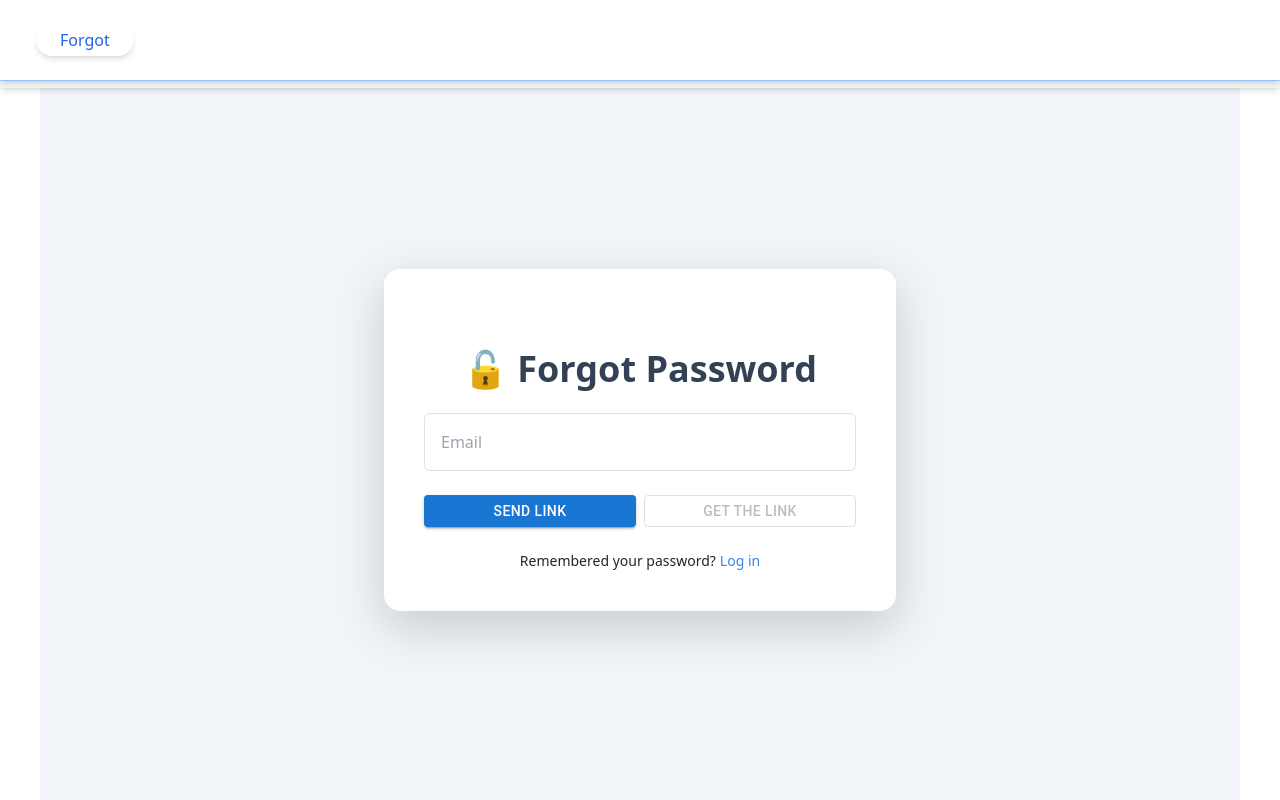
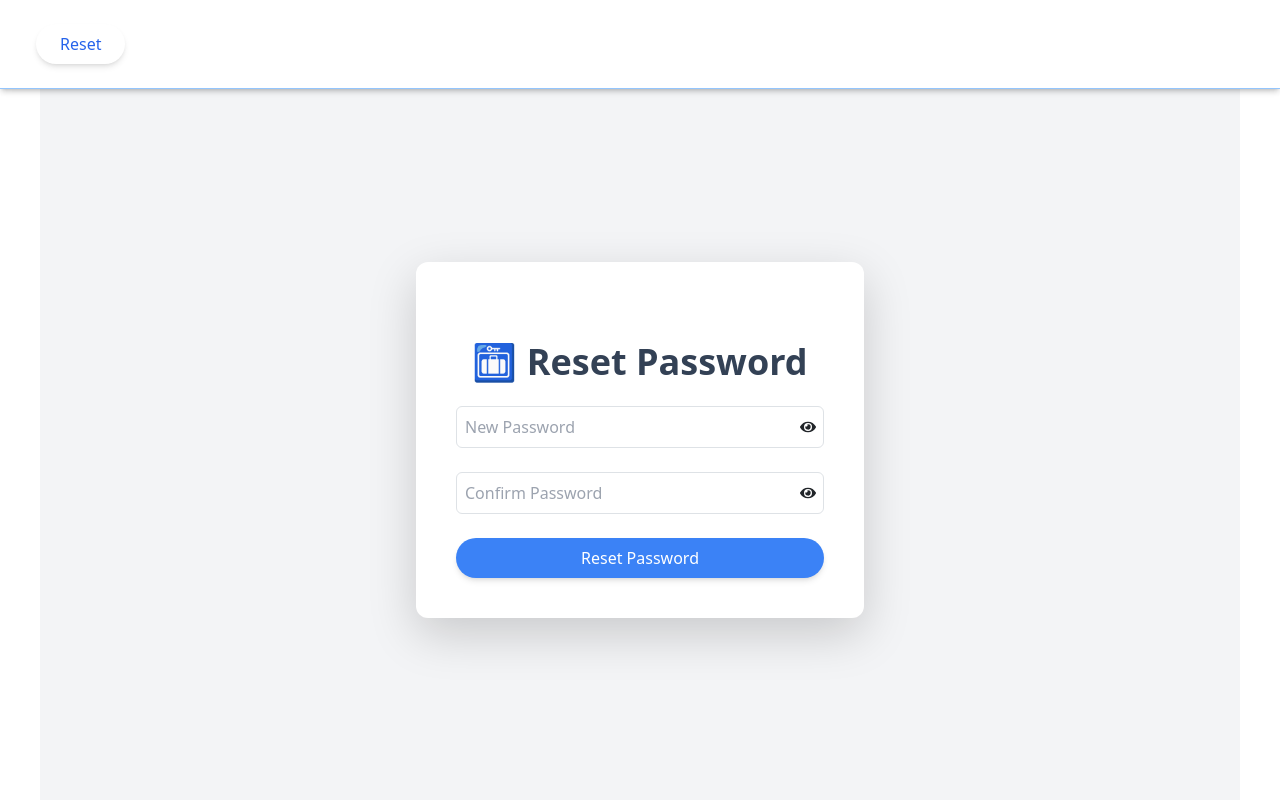
Before and after one commit to Emmanuel10701/Airline_Frontent_React, a React (Vite) app: page /reset-password in a window 1280 px wide. Shown: the top 800 px of the page. Built offline with nearby package versions, Linux system fonts and the light colour scheme; the HTML template or start-up script is replaced by a standard one.

Commit message:
✨ Added reset password functionality

```diff
--- a/src/App.jsx
+++ b/src/App.jsx
@@ -8,8 +8,8 @@ import AccountSelection from './components/account'; // Import the AccountSelect
 import Contact from '../src/pages/contact'; // Import the Contact component
 import Register from '../src/pages/register'; // Import the Register component
 import Login from '../src/pages/login'; // Import the Login component
-import Reset from '../src/pages/forgot.jsx'; // Import the Login component
-import Forgot from '../src/pages/reset.jsx'; // Import the Login component
+import Reset from '../src/pages/reset.jsx'; // Import the Login component
+import Forgot from '../src/pages/forgot.jsx'; // Import the Login component
 import Joblist from '../src/pages/jobaspage.jsx'; // Import the Joblist component
 import JobDetail from '../src/pages/jobDetail.jsx'; // Import the JobDetail component
 import Clientdashboard from '../src/pages/clientdashboard.jsx'; // Import the Clientdashboard component
--- a/src/components/profile.jsx
+++ b/src/components/profile.jsx
@@ -1,19 +1,18 @@
 import React, { useState } from 'react';
-import placeholder from "../assets/default.png"
+import placeholder from "../assets/default.png";
 
 const nationalities = [
     "American", "British", "Canadian", "Australian", "Indian", "German", "French", "Italian",
     "Japanese", "Chinese", "Brazilian", "Mexican", "South African", "Russian", "Other",
-    "Argentinian", "Belgian", "Brazilian", "Colombian", "Dutch", "Egyptian", "Greek",
+    "Argentinian", "Belgian", "Colombian", "Dutch", "Egyptian", "Greek",
     "Hong Konger", "Iraqi", "Irish", "Israeli", "Malaysian", "New Zealander", "Nigerian",
     "Norwegian", "Pakistani", "Peruvian", "Philippine", "Portuguese", "Saudi", "Singaporean",
     "South Korean", "Spanish", "Swedish", "Swiss", "Thai", "Turkish", "Ukrainian", "Vietnamese",
     "Austrian", "Chilean", "Danish", "Finland", "Hungarian", "Indonesian", "Kenyan",
     "Kuwaiti", "Latvian", "Lithuanian", "Luxembourger", "Maltese", "Moroccan", "Qatari",
     "Romanian", "Serbian", "Slovak", "Slovenian", "Sri Lankan", "Tanzanian", "Tunisian",
-    "Vietnamese", "Welsh", "Yemeni", "Zambian", "Zimbabwean"
+    "Welsh", "Yemeni", "Zambian", "Zimbabwean"
 ];
-
 
 const skills = [
     "JavaScript", "Python", "Java", "C++", "Ruby", "Go", "HTML", "CSS", "React", "Node.js",
@@ -51,15 +50,39 @@ const JobApplicantForm = () => {
         });
     };
 
-    const handleSubmit = (e) => {
+    const handleSubmit = async (e) => {
         e.preventDefault();
-        // Handle form submission logic here
-        console.log(formData);
+
+        const formDataToSend = new FormData();
+        Object.keys(formData).forEach(key => {
+            formDataToSend.append(key, formData[key]);
+        });
+
+        try {
+            const response = await fetch("http://127.0.0.1:8000/api/freelancer/profile/", {
+                method: "POST",
+                headers: {
+                    'Authorization': `Bearer ${localStorage.getItem('token')}`, // Adjust as necessary
+                },
+                body: formDataToSend,
+            });
+
+            if (response.ok) {
+                const data = await response.json();
+                console.log('Profile created:', data);
+                // Optionally, reset the form or redirect the user
+            } else {
+                const errorData = await response.json();
+                console.error('Failed to create profile:', errorData);
+            }
+        } catch (error) {
+            console.error('Error:', error);
+        }
     };
 
     return (
         <div className="flex items-center mt-[36%] mb-64 bg-white justify-center h-screen bg-cover bg-center" style={{ backgroundImage: "url('bg-image.jpg')" }}>
-            <div className=" md:w-[90%] w-full bg-white p-8 rounded-lg shadow-2xl">
+            <div className="md:w-[90%] w-full bg-white p-8 rounded-lg shadow-2xl">
                 <h1 className="text-2xl font-semibold text-transparent bg-clip-text bg-gradient-to-r from-purple-400 to-pink-600 text-center mb-4">
                     Job Applicant Profile
                 </h1>
@@ -179,7 +202,7 @@ const JobApplicantForm = () => {
                         <input
                             type="file"
                             name="resume"
-        accept="application/pdf" // Keep as is to accept PDF files only
+                            accept="application/pdf"
                             onChange={handleChange}
                             className="p-2 border w-1/3 border-gray-400 rounded"
                         />
@@ -190,7 +213,6 @@ const JobApplicantForm = () => {
                     >
                         Create Profile
                     </button>
-
                 </form>
             </div>
         </div>
--- a/src/pages/forgot.jsx
+++ b/src/pages/forgot.jsx
@@ -15,7 +15,7 @@ const ForgotPasswordPage = () => {
     setLoading(true);
 
     try {
-      const response = await fetch('/api/forgot', { // Ensure this endpoint points to your Django backend
+      const response = await fetch("http://127.0.0.1:8000/api/auth/forgot-password/", {
         method: 'POST',
         headers: {
           'Content-Type': 'application/json',
--- a/src/pages/reset.jsx
+++ b/src/pages/reset.jsx
@@ -1,16 +1,19 @@
 import React, { useState } from 'react';
-import { Navigate } from 'react-router-dom'; // Update for React Router
+import { useNavigate } from 'react-router-dom'; // Update for React Router
 import { toast, ToastContainer } from 'react-toastify';
 import 'react-toastify/dist/ReactToastify.css';
 import CircularProgress from '@mui/material/CircularProgress';
 import { FaEye, FaEyeSlash } from 'react-icons/fa';
 
 const ResetPasswordPage = () => {
-  const history = useHistory();
+  const navigate = useNavigate(); // Use useNavigate
   const [newPassword, setNewPassword] = useState('');
   const [confirmPassword, setConfirmPassword] = useState('');
   const [loading, setLoading] = useState(false);
   const [showPassword, setShowPassword] = useState(false);
+
+  // Extract uidb64 and token from the URL
+  const uidb64 = new URLSearchParams(window.location.search).get('uidb64');
   const token = new URLSearchParams(window.location.search).get('token');
 
   const handleSubmit = async (e) => {
@@ -29,19 +32,19 @@ const ResetPasswordPage = () => {
         return;
       }
 
-      const response = await fetch('/api/reset', {
+      const response = await fetch(`http://127.0.0.1:8000/api/auth/reset-password-confirm/${uidb64}/${token}/`, {
         method: 'POST',
         headers: {
           'Content-Type': 'application/json',
         },
-        body: JSON.stringify({ token, newPassword }),
+        body: JSON.stringify({ new_password: newPassword }), // Updated to match backend
       });
 
       const result = await response.json();
 
       if (response.ok) {
         toast.success(result.message);
-        history.push('/login');
+        navigate('/login'); // Use navigate to redirect
       } else {
         toast.error(result.message);
       }
@@ -63,7 +66,7 @@ const ResetPasswordPage = () => {
         </div>
       </div>
       <div className="flex items-center md:m-10 justify-center min-h-screen bg-gray-100 p-4">
-        <form onSubmit={handleSubmit} className="max-w-md  w-full bg-white p-10 rounded-xl shadow-lg">
+        <form onSubmit={handleSubmit} className="max-w-md w-full bg-white p-10 rounded-xl shadow-lg">
           <h2 className="text-4xl mt-10 text-slate-700 font-extrabold mb-6 text-center">🛅 Reset Password</h2>
 
           <div className="relative mb-4">
```
Lines whose indentation alone changed are shown as unchanged.
